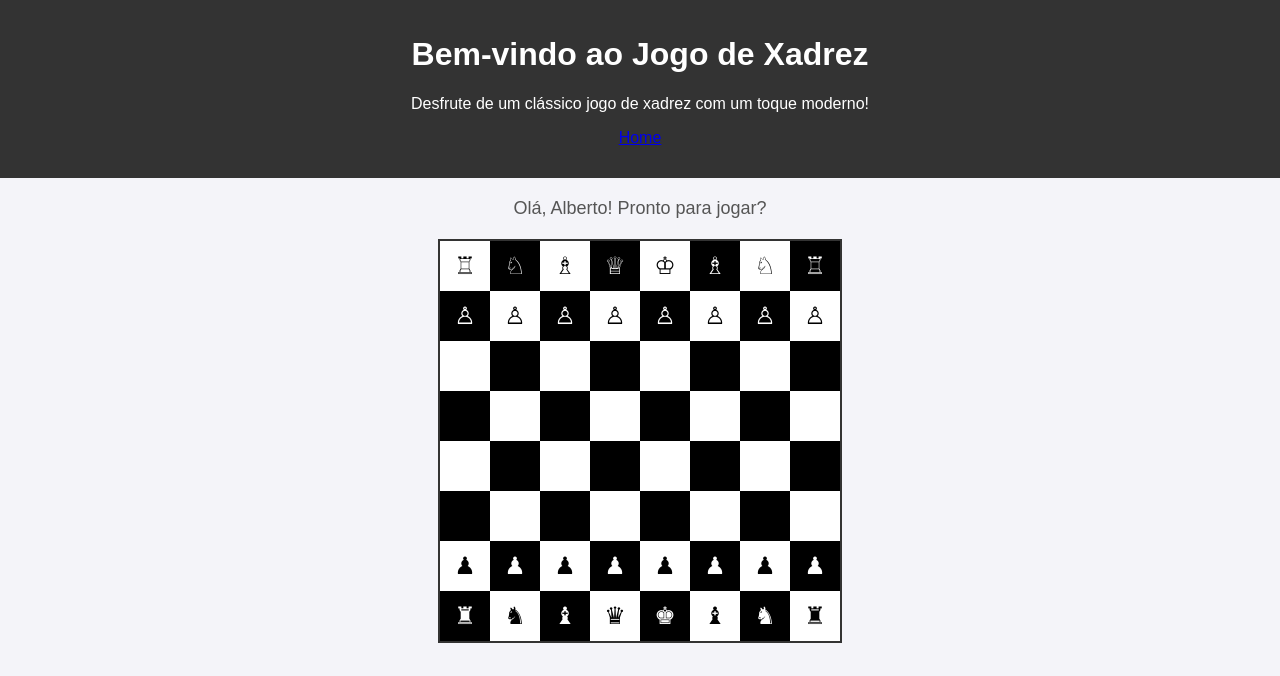
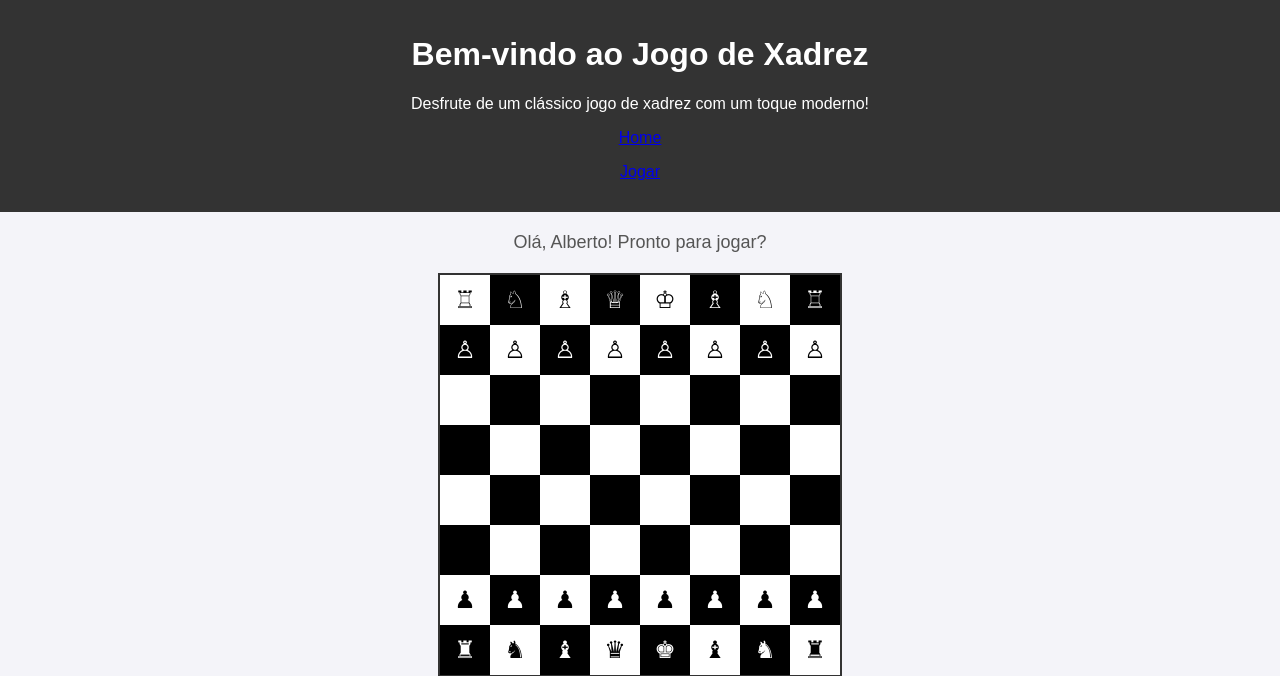
Before and after one commit to alberto-jone/Projeto-MVC, a PHP site: page / in a window 1280 px wide. Shown: the top 676 px of the page. Run offline with PHP 8.4, Linux system fonts and the light colour scheme.

Commit message:
Primeiro commit do projeto MVC de teste 100% php 1.1

```diff
--- a/Views/index.php
+++ b/Views/index.php
@@ -73,6 +73,7 @@
         <h1>Bem-vindo ao Jogo de Xadrez</h1>
         <p>Desfrute de um clássico jogo de xadrez com um toque moderno!</p>
         <p><a href="./Routes/cost.php">Home</a></p>
+        <p><a href="https://www.chesshotel.com/pt/game">Jogar</a></p>
     </header>
     <main>
         <!-- <button class="btn-voltar" onclick="window.location.href='../Routes/cost.php'">Voltar à Página Inicial</button> -->
```
